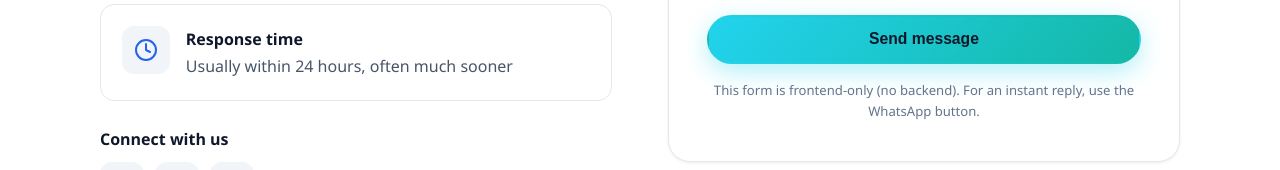
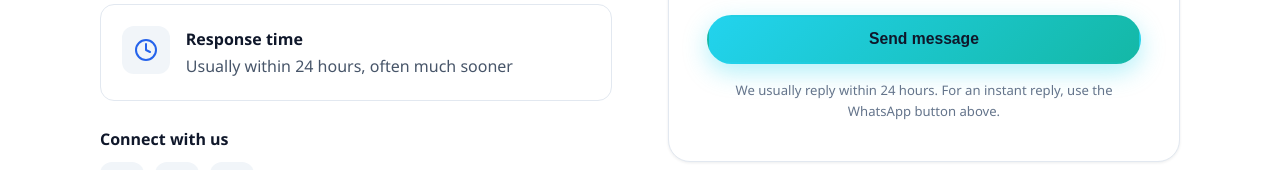
Before and after one commit to Zurum2025/technthesis, a plain HTML site: page contact.html in a window 1280 px wide. Shown: the part 1026-1196 px from the top of the page. Drawn offline with Linux system fonts and the light colour scheme.

Commit message:
tweak the form-note copy to fit the new form behavior.

```diff
--- a/contact.html
+++ b/contact.html
@@ -113,7 +113,7 @@
           </div>
           <button type="submit" class="btn btn-primary">Send message</button>
           <div class="form-msg" id="form-msg" role="status" aria-live="polite"></div>
-          <p class="form-note">This form is frontend-only (no backend). For an instant reply, use the WhatsApp button.</p>
+          <p class="form-note">We usually reply within 24 hours. For an instant reply, use the WhatsApp button above.</p>
         </form>
       </div>
 
```
